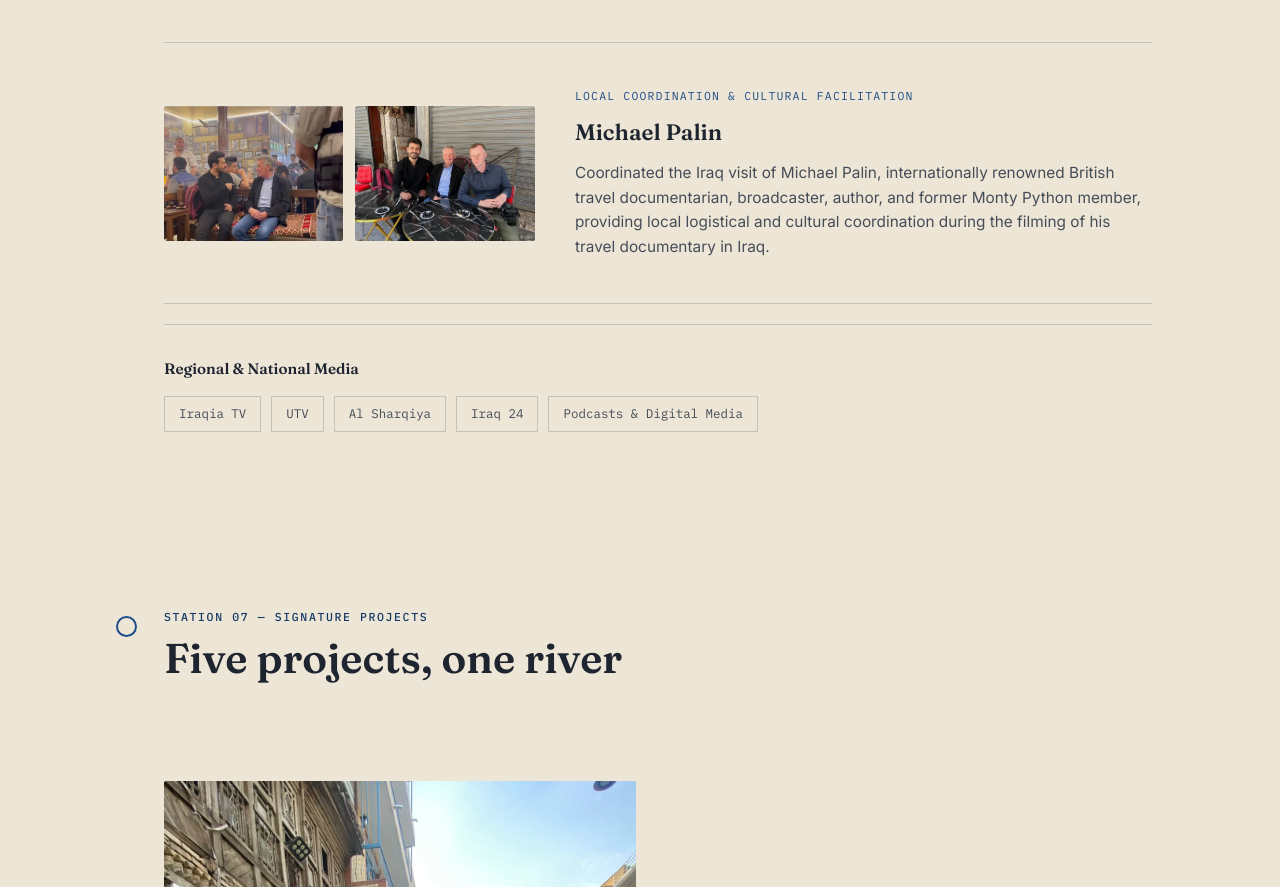
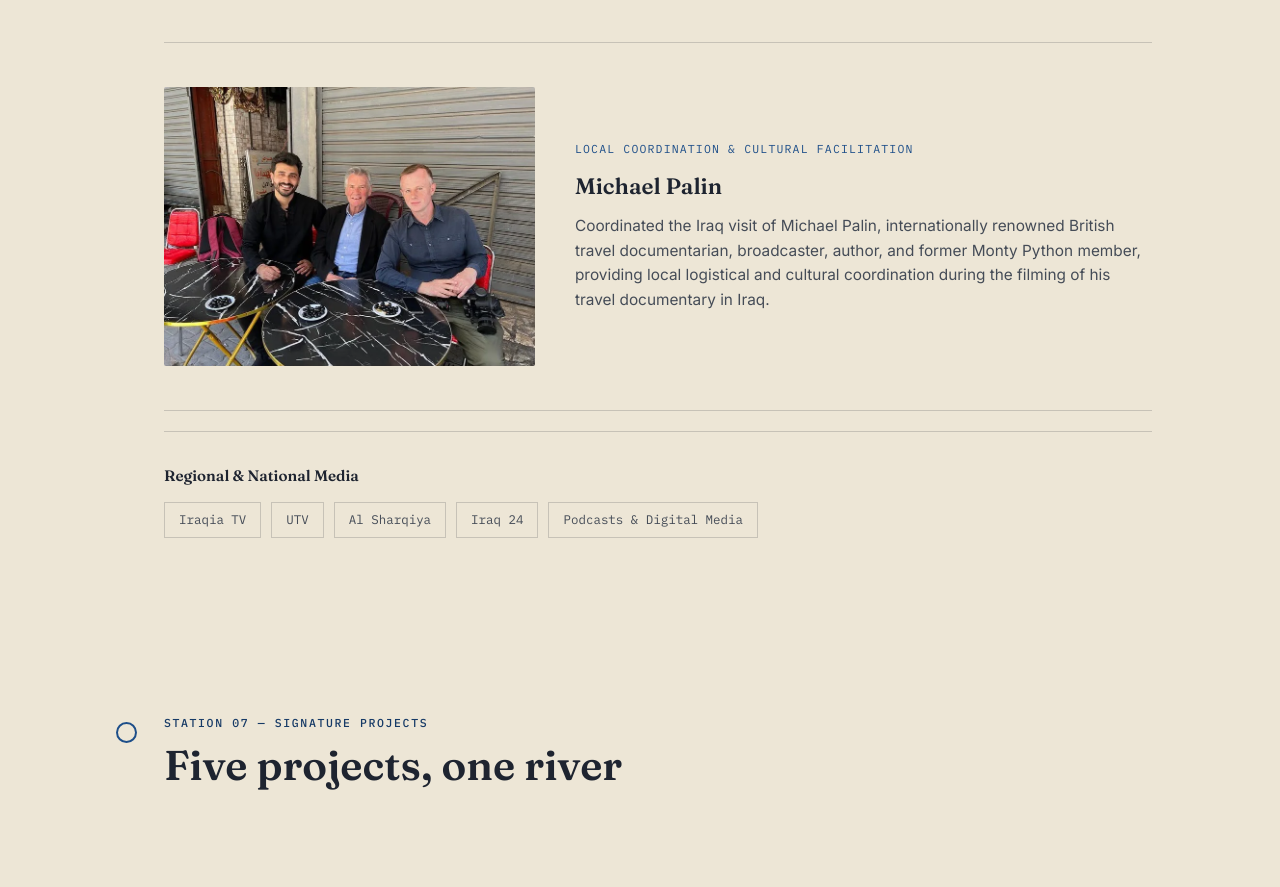
Before and after one commit to Tibaal/osamah-mousa-portfolio, a plain HTML site: page index.html in a window 1280 px wide. Shown: the part 8536-9423 px from the top of the page. Drawn offline with Linux system fonts and the light colour scheme.

Commit message:
Simplify Michael Palin entry to single table photo

```diff
--- a/index.html
+++ b/index.html
@@ -521,8 +521,6 @@
   }
   .collab-row:not(:last-child){border-bottom:1px solid var(--line);}
   .collab-row img{width:100%; height:auto; border-radius:2px;}
-  .collab-img.duo{display:flex; gap:12px;}
-  .collab-img.duo img{width:calc(50% - 6px);}
   @media (max-width:760px){
     .collab-row{grid-template-columns:1fr; gap:20px;}
   }
@@ -1014,10 +1012,7 @@
     </div>
 
     <div class="collab-row">
-      <div class="collab-img duo">
-        <img src="images/collab-palin-teahouse.webp" alt="Osamah Mousa with Michael Palin at a traditional Baghdad tea house" width="1290" height="964" loading="lazy" decoding="async">
-        <img src="images/collab-palin-table.webp" alt="Osamah Mousa with Michael Palin at a restaurant table in Baghdad" width="770" height="579" loading="lazy" decoding="async">
-      </div>
+      <div class="collab-img"><img src="images/collab-palin-table.webp" alt="Osamah Mousa with Michael Palin at a restaurant table in Baghdad" width="770" height="579" loading="lazy" decoding="async"></div>
       <div class="collab-text">
         <span class="role">Local Coordination &amp; Cultural Facilitation</span>
         <h3>Michael Palin</h3>
```
